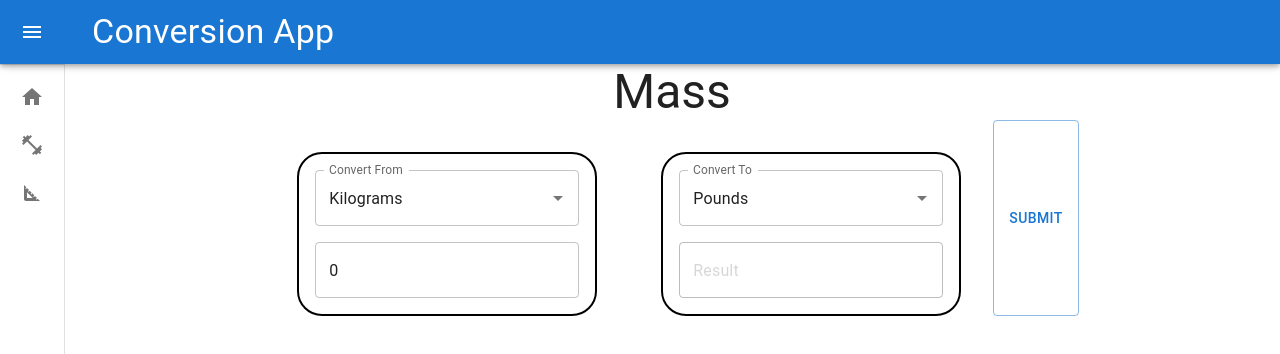
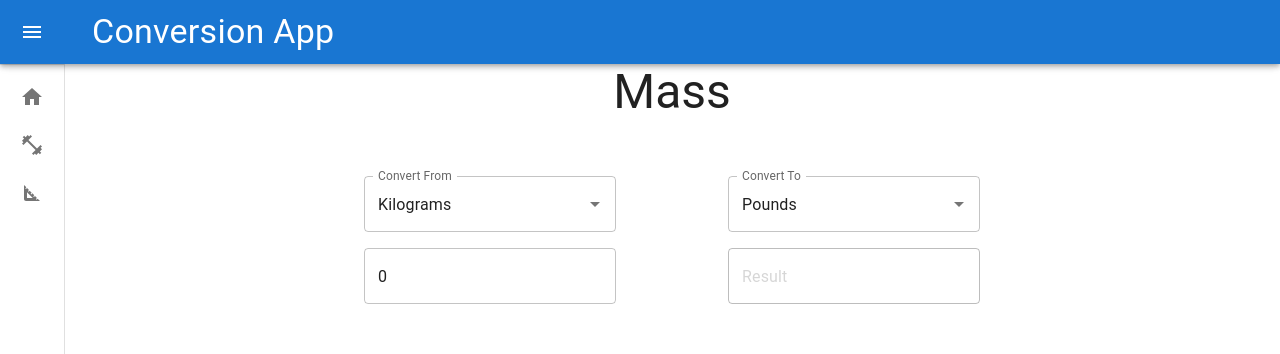
Before and after one commit to MatthewNobes/conversion-app, a React (Create React App) app: page /Mass in a window 1280 px wide. Shown: the top 354 px of the page. Built offline with nearby package versions, Linux system fonts and the light colour scheme.

Commit message:
#2 Setting up automated conversion

```diff
--- a/src/App.css
+++ b/src/App.css
@@ -53,30 +53,3 @@
   padding: 14px 16px;
   text-decoration: none;
 }
-
-.ConversionForm {
-  display: flex;
-  flex-wrap: wrap;
-  justify-content: center;
-}
-
-.ConversionForm-Half {
-  display: block;
-  border-radius: 25px;
-  border: 2px solid #000000;
-  padding: 1em;
-  margin-left: 2.5vw;
-  margin-right: 2.5vw;
-  margin-top: 2.5vw;
-  min-width: 300px;
-}
-
-.ConversionForm-FormElement {
-  padding-bottom: 1em;
-  width: 100%;
-}
-
-.SubmitForm {
-  background-color: aqua;
-  color: white;
-}
--- a/src/features/ConversionForm/ConversionForm.js
+++ b/src/features/ConversionForm/ConversionForm.js
@@ -1,4 +1,11 @@
-import { Autocomplete, TextField, Button, Typography } from "@mui/material";
+import css from "./ConversionForm.module.css";
+import {
+  Autocomplete,
+  TextField,
+  Button,
+  Typography,
+  Box,
+} from "@mui/material";
 import { useFormik } from "formik";
 import React, { useState } from "react";
 
@@ -39,15 +46,18 @@ const Form = (props) => {
   });
 
   return (
-    <form className="ConversionForm" onSubmit={formik.handleSubmit}>
-      <div className="ConversionForm-Half">
+    <form className={css.ConversionForm} onSubmit={formik.handleSubmit}>
+      <Box className={css.ConversionFormHalf}>
         <Autocomplete
           disablePortal
           id="ConversionForm-From"
           fullWidth
-          className="ConversionForm-FormElement"
+          sx={{ p: 1 }}
           options={optionsList}
-          onChange={(e, value) => formik.setFieldValue("convertFrom", value)}
+          onChange={(e, value) => {
+            formik.setFieldValue("convertFrom", value);
+            formik.submitForm();
+          }}
           value={formik.values.convertFrom}
           renderInput={(params) => (
             <TextField {...params} label="Convert From" />
@@ -57,24 +67,30 @@ const Form = (props) => {
           fullWidth
           id="ConversionForm-From"
           name="valueToConvert"
-          className="ConversionForm-FormElement"
           placeholder="Please enter a value"
+          sx={{ p: 1 }}
           variant="outlined"
           type="number"
           step={0.1}
-          onChange={formik.handleChange}
+          onChange={(e) => {
+            formik.handleChange(e);
+            formik.submitForm();
+          }}
           value={formik.values.valueToConvert}
         />
-      </div>
+      </Box>
 
-      <div className="ConversionForm-Half">
+      <Box className={css.ConversionFormHalf}>
         <Autocomplete
           disablePortal
           id="ConversionForm-To"
           fullWidth
-          className="ConversionForm-FormElement"
+          sx={{ p: 1 }}
           options={optionsList}
-          onChange={(e, value) => formik.setFieldValue("convertTo", value)}
+          onChange={(e, value) => {
+            formik.setFieldValue("convertTo", value);
+            formik.submitForm();
+          }}
           value={formik.values.convertTo}
           renderInput={(params) => <TextField {...params} label="Convert To" />}
         />
@@ -83,16 +99,13 @@ const Form = (props) => {
           disabled
           id="outlined-disabled"
           fullWidth
-          className="ConversionForm-FormElement"
+          sx={{ p: 1 }}
           placeholder="Result"
           type="number"
           step={0.1}
           value={result}
         />
-      </div>
-      <Button className="SubmitForm" variant="outlined" type="submit">
-        Submit
-      </Button>
+      </Box>
     </form>
   );
 };
--- /dev/null
+++ b/src/features/ConversionForm/ConversionForm.module.css
@@ -0,0 +1,15 @@
+.ConversionForm {
+    display: flex;
+    flex-wrap: wrap;
+    justify-content: center;
+  }
+
+.ConversionFormHalf {
+    display: block;
+
+    padding: 1em;
+    margin-left: 2.5vw;
+    margin-right: 2.5vw;
+    margin-top: 2.5vw;
+    min-width: 300px;
+}
```
